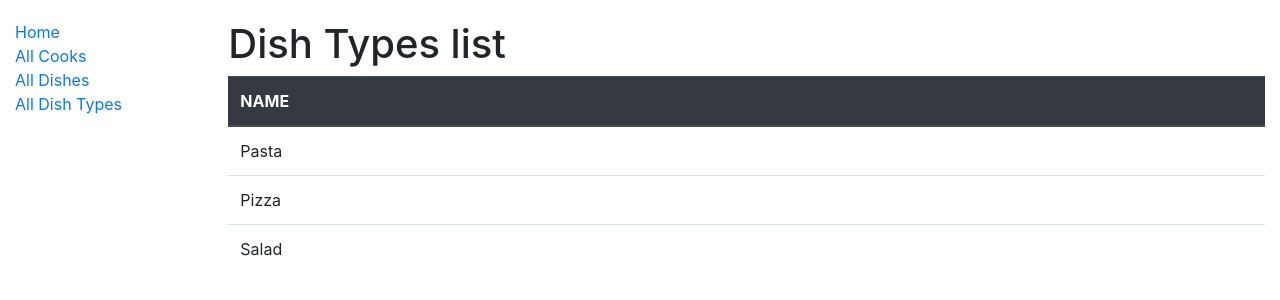
After one commit to pavlo-kapitanets/restaurant-kitchen-service, a Django app: page /restaurant/dish-types/ in a window 1280 px wide. The commit adds this page. Shown: the top 300 px of the page. Run offline with Django 4.2, Linux system fonts and the light colour scheme; data comes from the database, SQL or seed files in the repository.

Commit message:
Create dish_type_list page

```diff
--- a/restaurant/urls.py
+++ b/restaurant/urls.py
@@ -1,9 +1,12 @@
 from django.urls import path
 
-from restaurant.views import index
+from restaurant.views import index, DishTypeListView
 
 urlpatterns = [
     path("", index, name="index"),
+    path("dish-types/",
+         DishTypeListView.as_view(),
+         name="dish-type-list")
 ]
 
 app_name = "restaurant"
--- a/restaurant/views.py
+++ b/restaurant/views.py
@@ -1,5 +1,6 @@
 from django.contrib.auth.decorators import login_required
 from django.shortcuts import render
+from django.views import generic
 
 from restaurant.models import Cook, Dish, DishType
 
@@ -7,7 +8,6 @@ from restaurant.models import Cook, Dish, DishType
 @login_required
 def index(request):
     """View function for the home page of the site."""
-
     num_cooks = Cook.objects.count()
     num_dishes = Dish.objects.count()
     num_dish_types = DishType.objects.count()
@@ -22,3 +22,9 @@ def index(request):
     }
 
     return render(request, "restaurant/index.html", context=context)
+
+
+class DishTypeListView(generic.ListView):
+    model = DishType
+    template_name = "restaurant/dish_type_list.html"
+    context_object_name = "Dish_type_list"
--- a/templates/includes/sidebar.html
+++ b/templates/includes/sidebar.html
@@ -1,6 +1,6 @@
 <ul class="sidebar-nav">
     <li><a href="{% url "restaurant:index" %}">Home</a></li>
-    <li><a href="#">All cooks</a></li>
-    <li><a href="#">All dishes</a></li>
+    <li><a href="#">All Cooks</a></li>
+    <li><a href="#">All Dishes</a></li>
     <li><a href="#">All Dish Types</a></li>
 </ul>
--- /dev/null
+++ b/templates/restaurant/dish_type_list.html
@@ -0,0 +1,21 @@
+{% extends "base.html" %}
+
+{% block content %}
+  <h1>Dish Types list</h1>
+  {% if  Dish_type_list %}
+      <table class="table">
+         <thead class="thead-dark">
+        <tr>
+          <th>NAME</th>
+        </tr>
+      </thead>
+      {% for type in Dish_type_list %}
+        <tr>
+          <td>{{ type.name }}</td>
+        </tr>
+      {% endfor %}
+      </table>
+    {% else %}
+    <p>There are no added dish types!</p>
+  {% endif %}
+{% endblock %}
```
